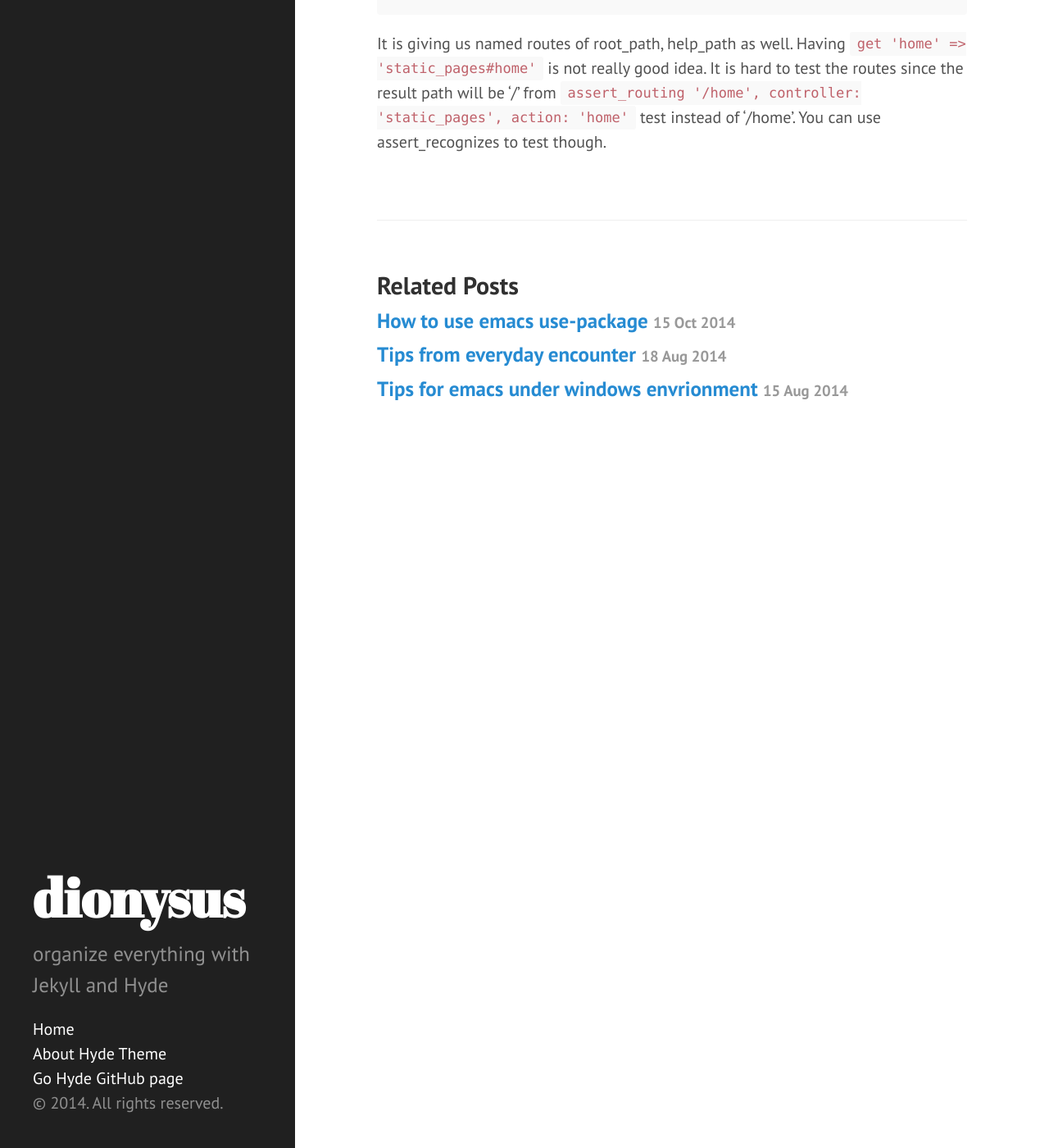
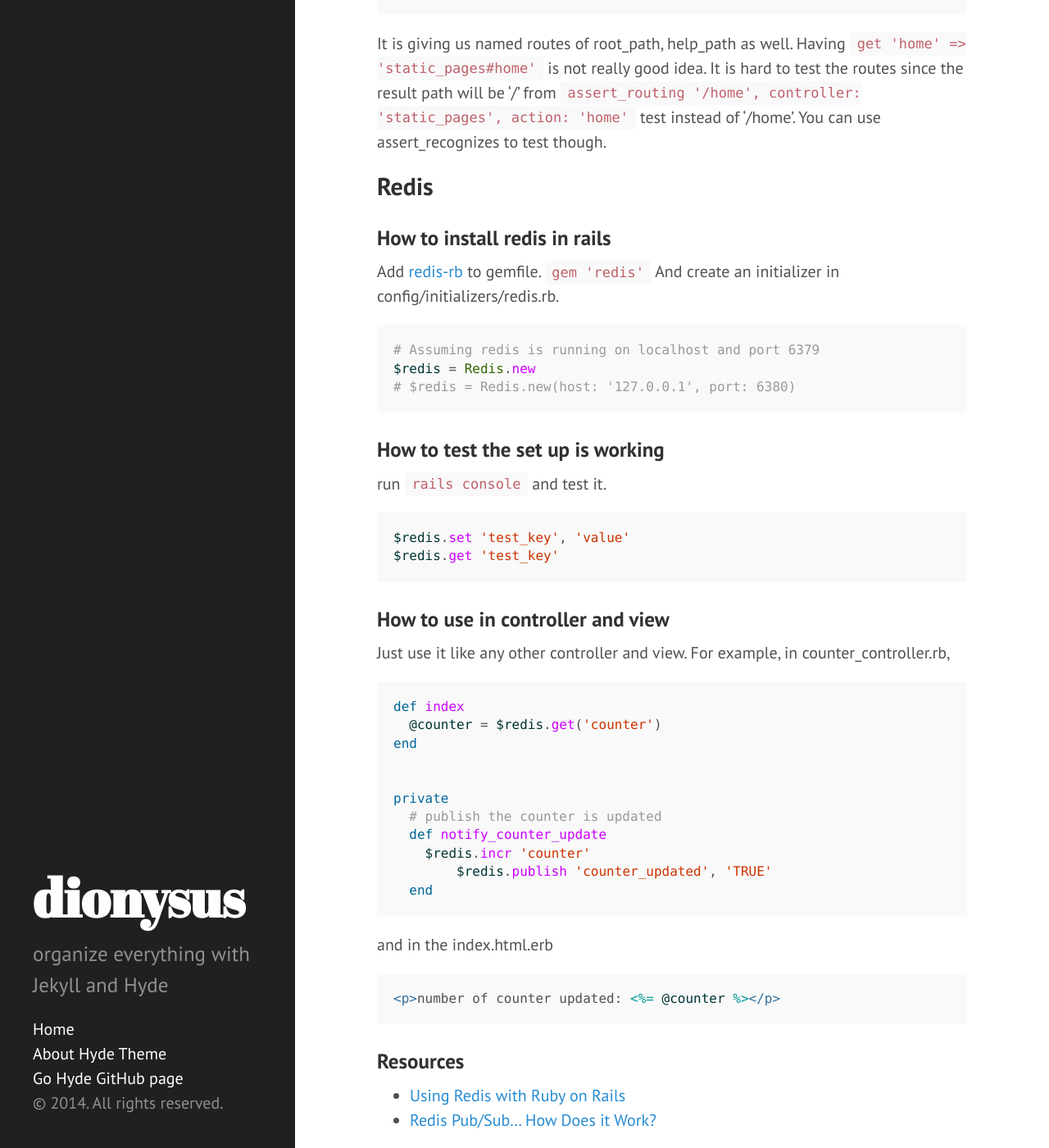
Before and after one commit to iamdionysus/iamdionysus.github.io, a Jekyll site: the page built from _posts/2014-08-19-new-ruby-on-rails-tutorial.md, in a window 1280 px wide and 1400 px high, scrolled down 5903 px. Shown: the whole window at 82% size. Built offline with Jekyll 4.4.1, drawn with Linux system fonts in a browser that asks for light colours; Markdown is read by kramdown in place of the engine named in the settings.

Commit message:
redis tutorial

````diff
--- a/_posts/2014-08-19-new-ruby-on-rails-tutorial.md
+++ b/_posts/2014-08-19-new-ruby-on-rails-tutorial.md
@@ -196,3 +196,53 @@ get 'help' => 'static_pages#help'
 ```
 
 It is giving us named routes of root\_path, help\_path as well. Having `get 'home' => 'static_pages#home'` is not really good idea. It is hard to test the routes since the result path will be '/' from `assert_routing '/home', controller: 'static_pages', action: 'home'` test instead of '/home'. You can use assert_recognizes to test though.
+
+
+
+## Redis
+### How to install redis in rails
+Add [redis-rb](https://github.com/redis/redis-rb) to gemfile. `gem 'redis'` And create an initializer in config/initializers/redis.rb.
+
+```ruby
+# Assuming redis is running on localhost and port 6379
+$redis = Redis.new
+# $redis = Redis.new(host: '127.0.0.1', port: 6380)
+```
+
+### How to test the set up is working
+run `rails console` and test it.
+
+```ruby
+$redis.set 'test_key', 'value'
+$redis.get 'test_key'
+```
+
+### How to use in controller and view
+Just use it like any other controller and view. For example, in counter_controller.rb,
+
+```ruby
+def index
+  @counter = $redis.get('counter')
+end
+
+
+private
+  # publish the counter is updated
+  def notify_counter_update
+    $redis.incr 'counter'
+	$redis.publish 'counter_updated', 'TRUE'
+  end
+```
+
+and in the index.html.erb
+
+```erb
+<p>number of counter updated: <%= @counter %></p>
+```
+
+
+
+### Resources
+
+* [Using Redis with Ruby on Rails](http://jimneath.org/2011/03/24/using-redis-with-ruby-on-rails.html)
+* [Redis Pub/Sub... How Does it Work?](http://robots.thoughtbot.com/redis-pub-sub-how-does-it-work)
````
